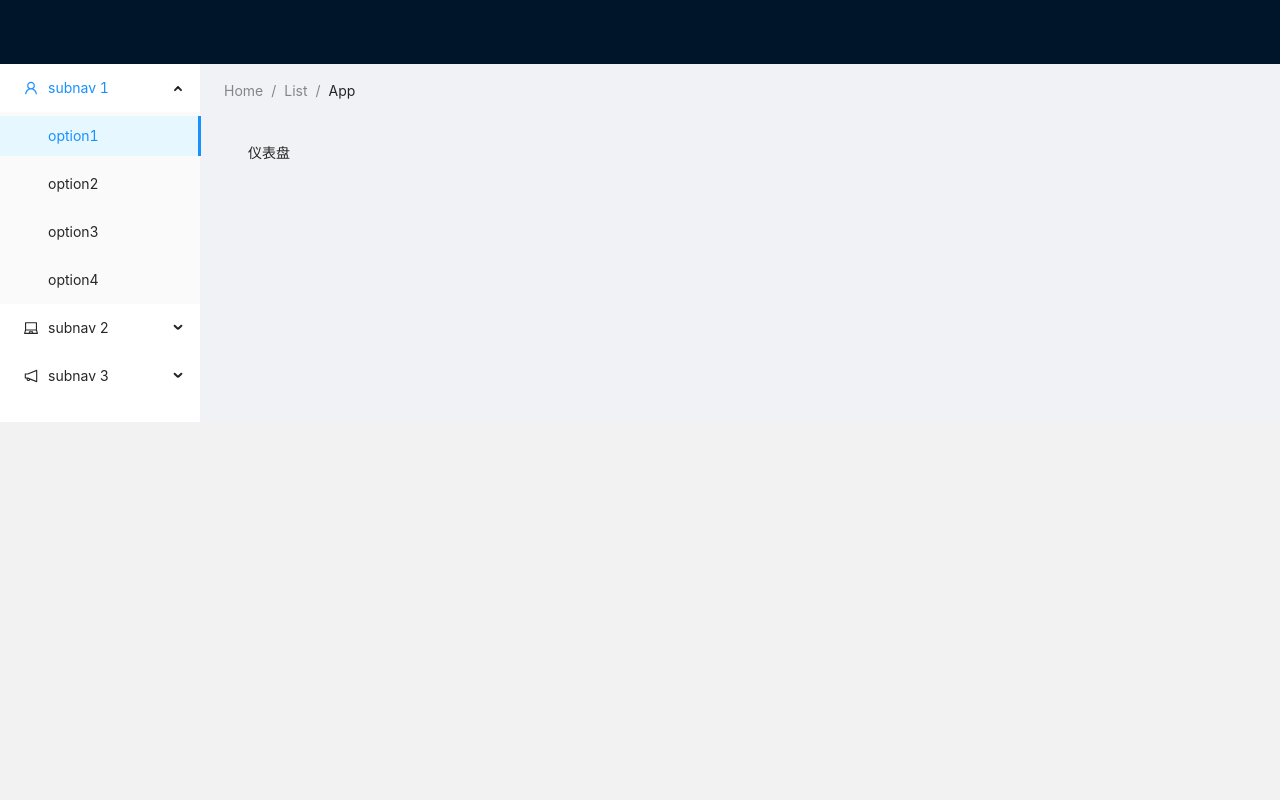
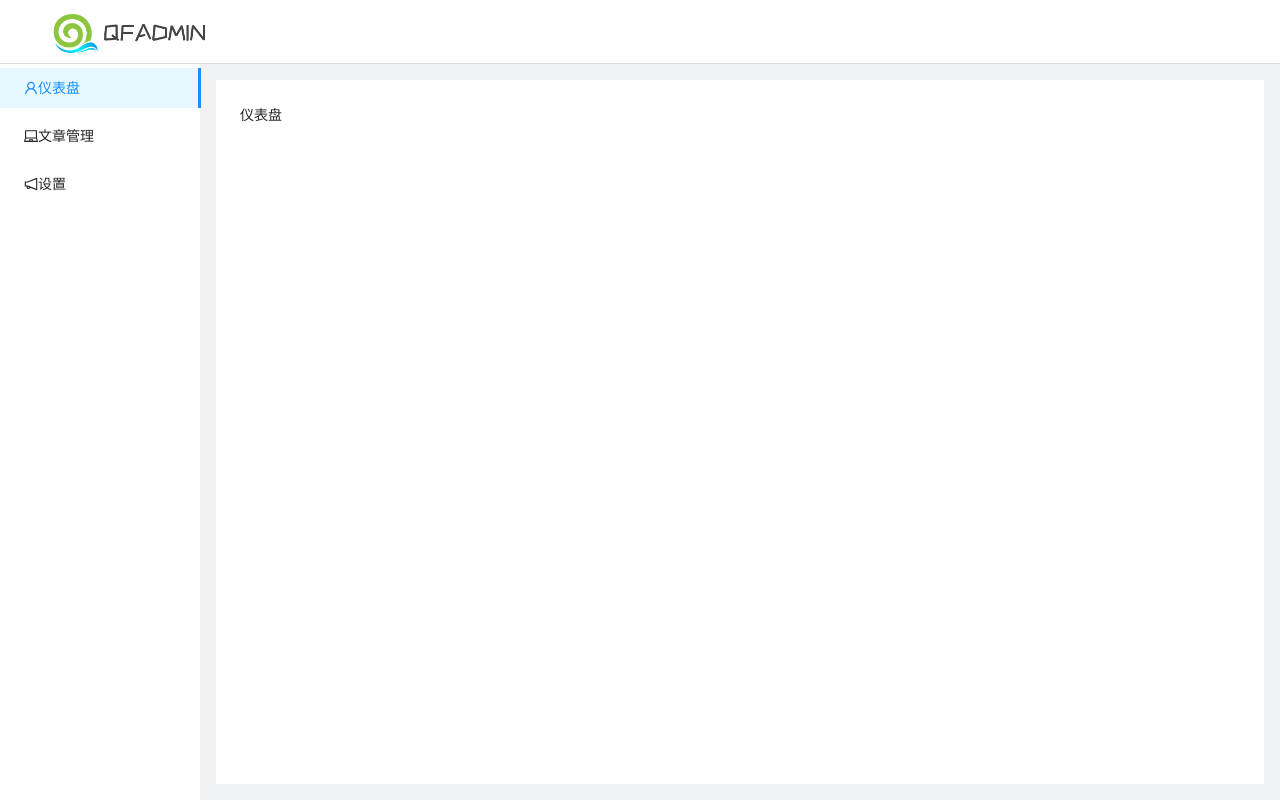
Before and after one commit to lubenweiniubi1/react-admin, a React (Create React App) app: page /#/admin/dashboard in a window 1280 px wide. Built offline with nearby package versions, Linux system fonts and the light colour scheme.

Commit message:
完成了公共组件Frame

```diff
--- a/package.json
+++ b/package.json
@@ -3,6 +3,7 @@
   "version": "0.1.0",
   "private": true,
   "dependencies": {
+    "@ant-design/icons": "^4.2.2",
     "@babel/plugin-proposal-decorators": "^7.10.5",
     "@testing-library/jest-dom": "^4.2.4",
     "@testing-library/react": "^9.5.0",
--- /dev/null
+++ b/src/component/Frame/frame.less
@@ -0,0 +1,11 @@
+.qf-header {
+  padding: 0 16px;
+  background: white !important;
+  border-bottom: 1px solid #dedede;
+  .qf-logo {
+    height: 48px;
+  }
+  img {
+    max-height: 100%;
+  }
+}
--- a/src/component/Frame/index.js
+++ b/src/component/Frame/index.js
@@ -1,64 +1,55 @@
 import React, { Component } from "react"
-import { Layout, Menu, Breadcrumb } from "antd"
-import {
-  UserOutlined,
-  LaptopOutlined,
-  NotificationOutlined,
-} from "@ant-design/icons"
+import { Layout, Menu } from "antd"
+import logo from "./logo.png"
 
+import "./frame.less"
+import { adminRouter } from "../../routes"
+import { withRouter } from "react-router-dom"
+
+const menus = adminRouter.filter((route) => route.isNav === true)
 const { Header, Content, Sider } = Layout
-const { SubMenu } = Menu
-export default class Frame extends Component {
+
+@withRouter
+class Frame extends Component {
+  onMenuClick = ({ key }) => {
+    this.props.history.push(key)
+  }
+
   render() {
+    console.log(this.props)
     return (
-      <Layout>
-        <Header className="header">
-          <div className="logo" />
+      <Layout style={{ height: "100%" }}>
+        <Header className="header qf-header">
+          <div className="qf-logo">
+            <img src={logo} alt=""></img>
+          </div>
         </Header>
         <Layout>
           <Sider width={200} className="site-layout-background">
             <Menu
               mode="inline"
-              defaultSelectedKeys={["1"]}
-              defaultOpenKeys={["sub1"]}
+              selectedKeys={this.props.history.location.pathname}
+              onClick={this.onMenuClick}
               style={{ height: "100%", borderRight: 0 }}
             >
-              <SubMenu key="sub1" icon={<UserOutlined />} title="subnav 1">
-                <Menu.Item key="1">option1</Menu.Item>
-                <Menu.Item key="2">option2</Menu.Item>
-                <Menu.Item key="3">option3</Menu.Item>
-                <Menu.Item key="4">option4</Menu.Item>
-              </SubMenu>
-              <SubMenu key="sub2" icon={<LaptopOutlined />} title="subnav 2">
-                <Menu.Item key="5">option5</Menu.Item>
-                <Menu.Item key="6">option6</Menu.Item>
-                <Menu.Item key="7">option7</Menu.Item>
-                <Menu.Item key="8">option8</Menu.Item>
-              </SubMenu>
-              <SubMenu
-                key="sub3"
-                icon={<NotificationOutlined />}
-                title="subnav 3"
-              >
-                <Menu.Item key="9">option9</Menu.Item>
-                <Menu.Item key="10">option10</Menu.Item>
-                <Menu.Item key="11">option11</Menu.Item>
-                <Menu.Item key="12">option12</Menu.Item>
-              </SubMenu>
+              {menus.map((item) => {
+                return (
+                  <Menu.Item key={item.pathname}>
+                    <item.icon></item.icon>
+                    {item.title}
+                  </Menu.Item>
+                )
+              })}
             </Menu>
           </Sider>
-          <Layout style={{ padding: "0 24px 24px" }}>
-            <Breadcrumb style={{ margin: "16px 0" }}>
-              <Breadcrumb.Item>Home</Breadcrumb.Item>
-              <Breadcrumb.Item>List</Breadcrumb.Item>
-              <Breadcrumb.Item>App</Breadcrumb.Item>
-            </Breadcrumb>
+          <Layout style={{ padding: "16px" }}>
             <Content
               className="site-layout-background"
               style={{
                 padding: 24,
                 margin: 0,
                 minHeight: 280,
+                backgroundColor: "white",
               }}
             >
               {this.props.children}
@@ -69,3 +60,5 @@ export default class Frame extends Component {
     )
   }
 }
+
+export default Frame
--- a/src/index.less
+++ b/src/index.less
@@ -5,3 +5,9 @@
 body {
   background-color: @bgc;
 }
+
+html,
+body,
+#root {
+  height: 100%;
+}
--- a/src/routes/index.js
+++ b/src/routes/index.js
@@ -6,6 +6,11 @@ import {
   Login,
   NotFound,
 } from "../views"
+import {
+  UserOutlined,
+  LaptopOutlined,
+  NotificationOutlined,
+} from "@ant-design/icons"
 
 export const mainRouter = [
   {
@@ -22,16 +27,26 @@ export const adminRouter = [
   {
     pathname: "/admin/dashboard",
     component: Dashboard,
-  },
-  {
-    pathname: "/admin/settings",
-    component: Settings,
+    title: "仪表盘",
+    isNav: true,
+    icon: UserOutlined,
   },
   {
     pathname: "/admin/article",
     component: ArticleList,
     exact: true,
+    title: "文章管理",
+    isNav: true,
+    icon: LaptopOutlined,
   },
+  {
+    pathname: "/admin/settings",
+    component: Settings,
+    title: "设置",
+    isNav: true,
+    icon: NotificationOutlined,
+  },
+
   {
     pathname: "/admin/article/edit/:id",
     component: ArticleEdit,
```
